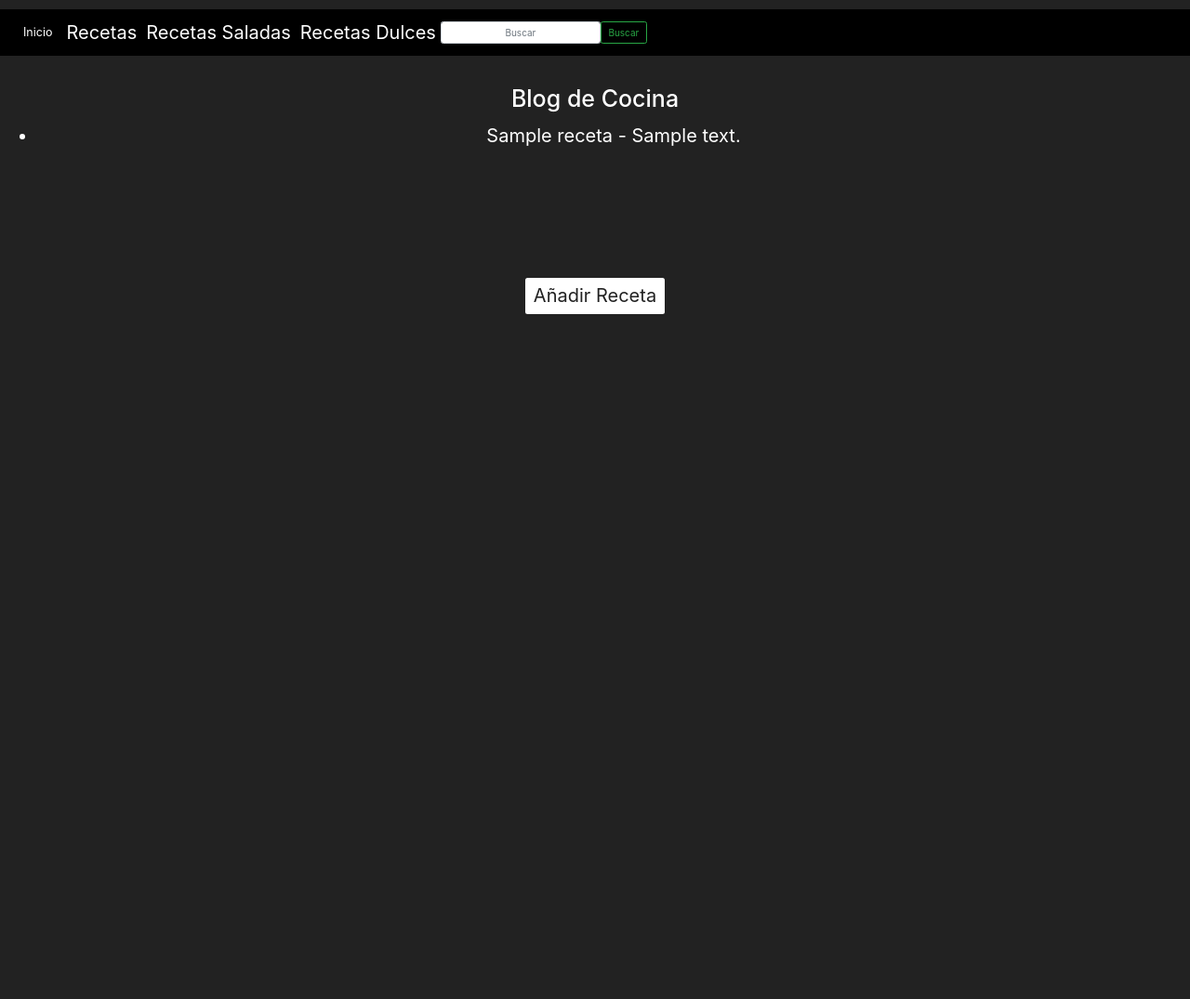
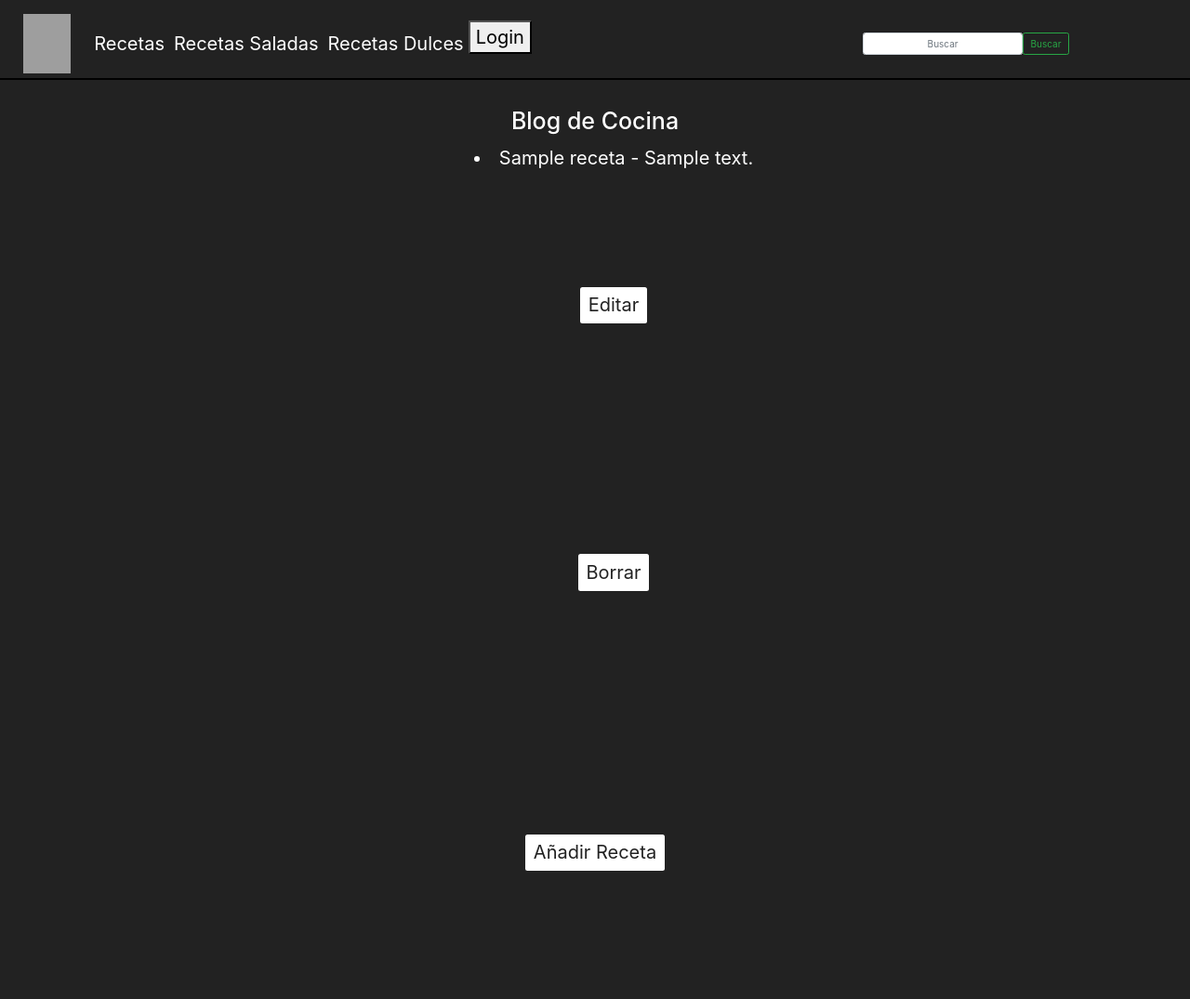
Before and after one commit to Dev-Tarbh/Blog-Python-Django, a Django app: page / in a window 1280 px wide. Shown: the whole page at 93% size. Before the commit the page ends 338 px from the top, so only its background shows below. Run offline with Django 5.2, Linux system fonts and the light colour scheme; tables that the repository leaves empty hold one stand-in row (values such as "Sample post"); some libraries are stand-ins or nearby versions; grey boxes are pictures that could not be loaded.

Commit message:
Iniciando el proyecto final

```diff
--- a/MeetingRooms/MeetingRooms/urls.py
+++ b/MeetingRooms/MeetingRooms/urls.py
@@ -2,11 +2,16 @@
 from django.contrib import admin
 from django.urls import path
 from bookings import views
+from django.contrib.auth import views as auth_views
 
 
 urlpatterns = [
     path('admin/', admin.site.urls),
     path('', views.index, name='index'),
     path('busqueda.html', views.buscar, name='buscar'),
-    path('crear_receta/', views.crear_receta, name='crear_receta')
+    path('crear_receta/', views.crear_receta, name='crear_receta'),
+    path('editar/<int:receta_id>/', views.editar_receta, name='editar_receta'),
+    path('borrar/<int:borrar_id>/', views.borrar_receta, name='borrar_receta'),
+    path('', auth_views.LoginView.as_view(template_name='login.html'), name='login'),
+    path('logout/', auth_views.LogoutView.as_view(), name='logout'),
 ]
--- a/MeetingRooms/bookings/models.py
+++ b/MeetingRooms/bookings/models.py
@@ -14,24 +14,21 @@ class Recetas(models.Model):
     nombre = models.CharField(max_length=100)
     descripcion = models.TextField()
     categoria = models.IntegerField(choices=CATEGORIAS, default=RECETA)
+    imagen = models.ImageField(upload_to='receta/', null=True, blank=True)
 
     def __str__(self):
         return self.nombre
 
 class Saladas(models.Model):
-    receta = models.OneToOneField(Recetas, on_delete=models.CASCADE, primary_key=True)
+    receta = models.OneToOneField(Recetas, on_delete=models.CASCADE, primary_key=True, default=1)
     nombre = models.CharField(max_length=100)
-    receta = models.OneToOneField(Recetas, on_delete=models.CASCADE, primary_key=True, default=1)
-
 
     def __str__(self):
         return self.receta.nombre
 
 class Dulces(models.Model):
-    receta = models.OneToOneField(Recetas, on_delete=models.CASCADE, primary_key=True)
+    receta = models.OneToOneField(Recetas, on_delete=models.CASCADE, primary_key=True, default=2)
     nombre = models.CharField(max_length=100)
-    receta = models.OneToOneField(Recetas, on_delete=models.CASCADE, primary_key=True, default=2)
-
 
     def __str__(self):
         return self.receta.nombre
--- a/MeetingRooms/bookings/templates/bookings/index.html
+++ b/MeetingRooms/bookings/templates/bookings/index.html
@@ -20,7 +20,9 @@
       <div class="recetas">
         <nav class="navbar navbar-expand-lg bg-body-tertiary nav-blog" >
           <div class="container-fluid">
-            <a class="navbar-brand inicio" href="#">Inicio</a>
+            <a href="#">
+            <img class="hat" src="https://banner2.cleanpng.com/20240115/whv/transparent-doodle-style-chef-hat-chefs-hat-fluffy-chefs-hat-white-chefs-hat-with-fluffy-brim-on-black-1710922601156.webp" alt="Chef HaT">
+          </a>
             <button
               class="navbar-toggler"
               type="button"
@@ -35,16 +37,21 @@
             <div class="collapse navbar-collapse" id="navbarSupportedContent">
               <ul class="navbar-nav me-auto mb-2 mb-lg-0">
                 <li class="nav-item">
-                  <a class="nav-link active" aria-current="page" href="#"
+                  <a class="nav-link active link" aria-current="page" href="#"
                     >Recetas</a
                   >
                 </li>
                 <li class="nav-item">
-                  <a class="nav-link" href="#">Recetas Saladas</a>
+                  <a class="nav-link link" href="#">Recetas Saladas</a>
                 </li>
                 <li class="nav-item">
-                  <a class="nav-link" href="#">Recetas Dulces</a>
+                  <a class="nav-link link" href="#">Recetas Dulces</a>
                 </li>
+
+                <form action="{% url 'login' %}" method="get">
+                  <button type="submit">Login</button>
+              </form>
+
               </ul>
               <form class="buscar form-inline my-2 my-lg-0" action="{% url 'buscar' %}" method="GET">
                 <input type="text" name="query" class="form-control me-2" placeholder="Buscar" aria-label="Buscar">
@@ -60,6 +67,11 @@
         <ul>
           {% for receta in recetas %}
           <li>{{ receta.nombre }} - {{ receta.descripcion }}</li>
+          <a href="{% url 'editar_receta' receta.id %}" class="btn boton">Editar</a>
+
+     <form action="{% url 'borrar_receta' receta.id %}" method="post">
+    {% csrf_token %}
+    <input type="submit" class="btn boton" value="Borrar">
           {% endfor %}
         </ul>
         <form action="{% url 'crear_receta' %}" method="POST">
--- a/MeetingRooms/bookings/views.py
+++ b/MeetingRooms/bookings/views.py
@@ -2,6 +2,11 @@ from django.shortcuts import render, redirect
 from .models import Recetas, Saladas, Dulces
 from .forms import RecetasForm, SaladasForm, DulcesForm
 from django import forms
+from django.shortcuts import get_object_or_404
+from django.contrib import messages
+from django.contrib.auth import authenticate, login, logout
+
+
 
 
 def index(request):
@@ -36,8 +41,11 @@ def crear_receta(request):
         form = RecetasForm(request.POST)
         if form.is_valid():
             form.save()
-
+            messages.success(request, '¡La receta se ha guardado correctamente!')
             return redirect('index')
+        else:
+            print(form.errors)  # Imprimir los errores del formulario en la consola
+            messages.error(request, '¡Por favor corrija los errores del formulario!')
     else:
         form = RecetasForm()
     return render(request, 'bookings/crear_receta.html', {'form': form})
@@ -51,18 +59,21 @@ def crear_receta_salada(request):
             return redirect('index')
     else:
         form = SaladasForm()
-    return render(request, 'bookings/crear_receta_salada.html', {'form': form})
+    return render(request, 'bookings/crear_receta.html', {'form': form})
 
 def crear_receta_dulce(request):
     if request.method == 'POST':
         form = DulcesForm(request.POST)
         if form.is_valid():
             form.save()
+            print("La receta se guardó correctamente.")
+            return redirect('index')
+        else:
+            print("El formulario no es válido. Errores:", form.errors)
 
-            return redirect('home')
     else:
         form = DulcesForm()
-    return render(request, 'bookings/crear_receta_dulce.html', {'form': form})
+    return render(request, 'bookings/crear_receta.html', {'form': form})
 
 class RecetasForm(forms.ModelForm):
     def __init__(self, *args, **kwargs):
@@ -80,3 +91,37 @@ class RecetasForm(forms.ModelForm):
     class Meta:
         model = Recetas
         fields = ['nombre', 'descripcion', 'categoria']
+
+def editar_receta(request, receta_id):
+    receta = get_object_or_404(Recetas, pk=receta_id)
+    if request.method == 'POST':
+        form = RecetasForm(request.POST, instance=receta)
+        if form.is_valid():
+            form.save()
+            return redirect('index')
+    else:
+        form = RecetasForm(instance=receta)
+    return render(request, 'bookings/editar_receta.html', {'form': form, 'receta': receta})
+
+def borrar_receta(request, borrar_id):
+    receta = get_object_or_404(Recetas, pk=borrar_id)
+    if request.method == 'POST':
+        receta.delete()
+        return redirect('index')
+    return render(request, 'bookings/confirmar_borrar_receta.html', {'receta': receta})
+
+def custom_login(request):
+    if request.method == 'POST':
+        username = request.POST.get('username')
+        password = request.POST.get('password')
+        user = authenticate(request, username=username, password=password)
+        if user is not None:
+            login(request, user)
+            return redirect('index')
+        else:
+            messages.error(request, 'Por favor, inténtalo de nuevo.')
+    return render(request, 'login.html')
+
+def custom_logout(request):
+    logout(request)
+    return redirect('login')
--- a/MeetingRooms/static/css/styles.css
+++ b/MeetingRooms/static/css/styles.css
@@ -1,11 +1,17 @@
-*{
+* {
   text-align: center;
+  list-style-position: inside;
   font-size: 2rem;
 }
 
 html {
   font-size: 62.5%;
   font-family: italic;
+}
+
+:root {
+  --color-primary: #000000;
+  --color-white: #ffffff;
 }
 
 
@@ -23,17 +29,12 @@
   margin: 10% 10%;
 }
 
-
-
-
-.nav-link{
+.nav-link {
   color: #fff;
-
 
 }
 
-
-.cocina{
+.cocina {
   display: grid;
   justify-content: center;
   background-color: #222;
@@ -41,20 +42,53 @@ color: #fff;
   padding: 1rem;
 }
 
-
-.buscar{
+.buscar {
   display: flex;
   font-size: 2rem;
+  margin: 0.5rem 0.5rem;
+  padding: 1rem 10rem;
+  margin-left: auto;
 }
 
 .nav-blog {
   width: 100vw;
-    background-color: #000;
-    color: #000;
   margin-bottom: 2%;
-
+  min-height: 6.5rem;
+  box-shadow: 0 0.2rem 0 0 var(--color-primary);
 }
 
 .inicio {
   color: #fff;
+  margin: 0.5rem;
+  padding: 2rem 2rem;
+  font-size: 2rem;
+  margin-left: 1rem;
 }
+
+.link {
+  display: grid;
+  justify-content: center;
+  grid-auto-flow: column;
+  gap: 20rem;
+  color: #fff;
+  margin: 0.5rem 0rem;
+  padding: 1rem 10rem;
+  font-size: 2rem;
+  margin: 0 10rem;
+}
+
+.link,
+a{
+    margin: 0;
+}
+
+.recetas {
+  display: grid;
+  justify-content: center;
+}
+
+.hat{
+    width: 4vw;
+    height: 8vh;
+    margin-right: 2rem;
+}
```
Also changed, not shown: MeetingRooms/bookings/forms.py (+6 -3 lines), MeetingRooms/bookings/templates/bookings/crear_receta.html (+14 -2 lines), MeetingRooms/bookings/templates/bookings/login.html (added, +24 -0 lines), MeetingRooms/MeetingRooms/settings.py (line endings or trailing spaces), MeetingRooms/bookings/migrations/0004_recetas_imagen_alter_dulces_nombre_and_more.py (added), MeetingRooms/bookings/migrations/0005_alter_recetas_imagen.py (added), MeetingRooms/bookings/templates/bookings/borrar_receta.html (added), MeetingRooms/bookings/templates/bookings/editar_receta.html (added), MeetingRooms/db.sqlite3. Lines whose indentation alone changed are shown as unchanged.
